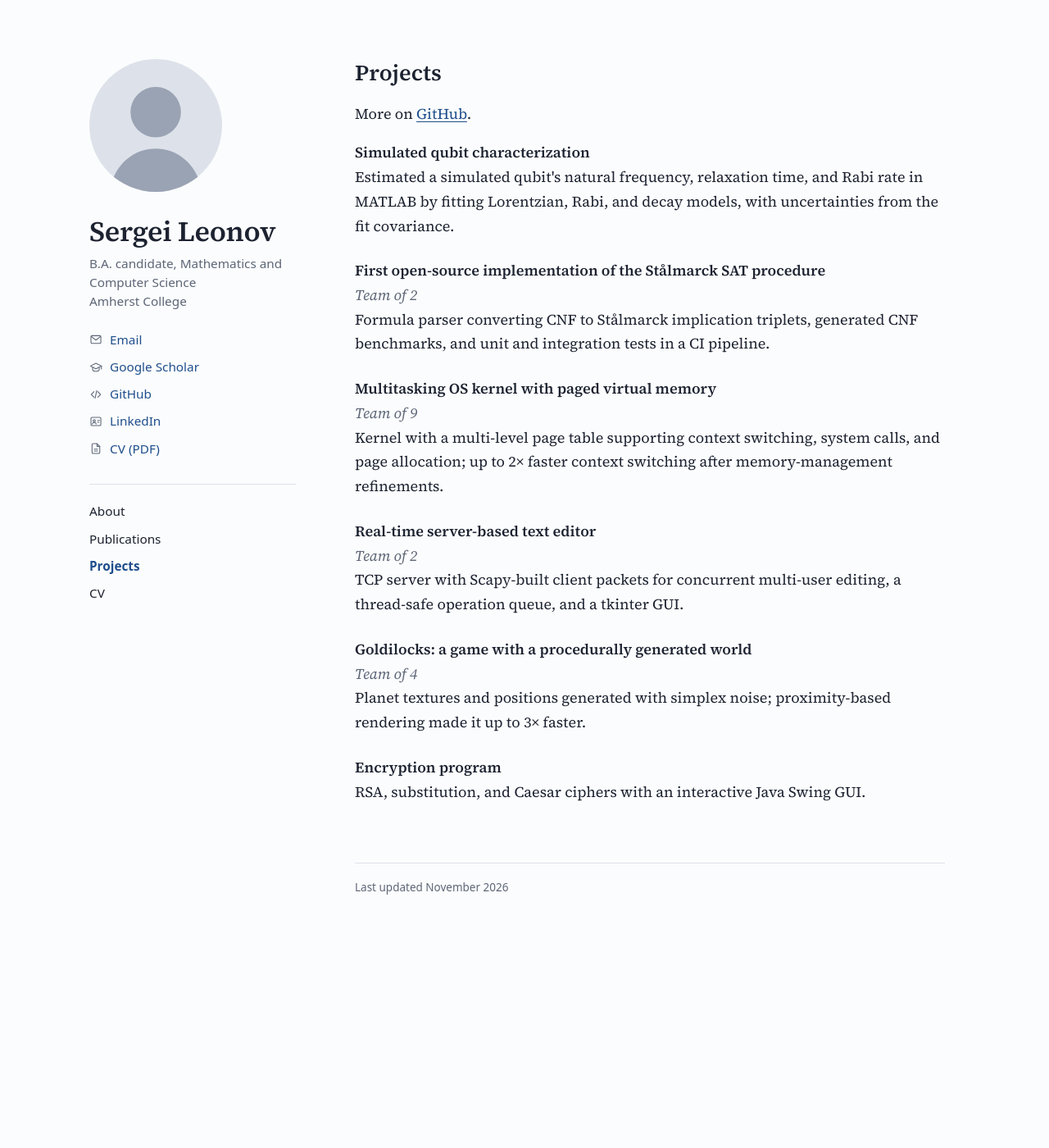
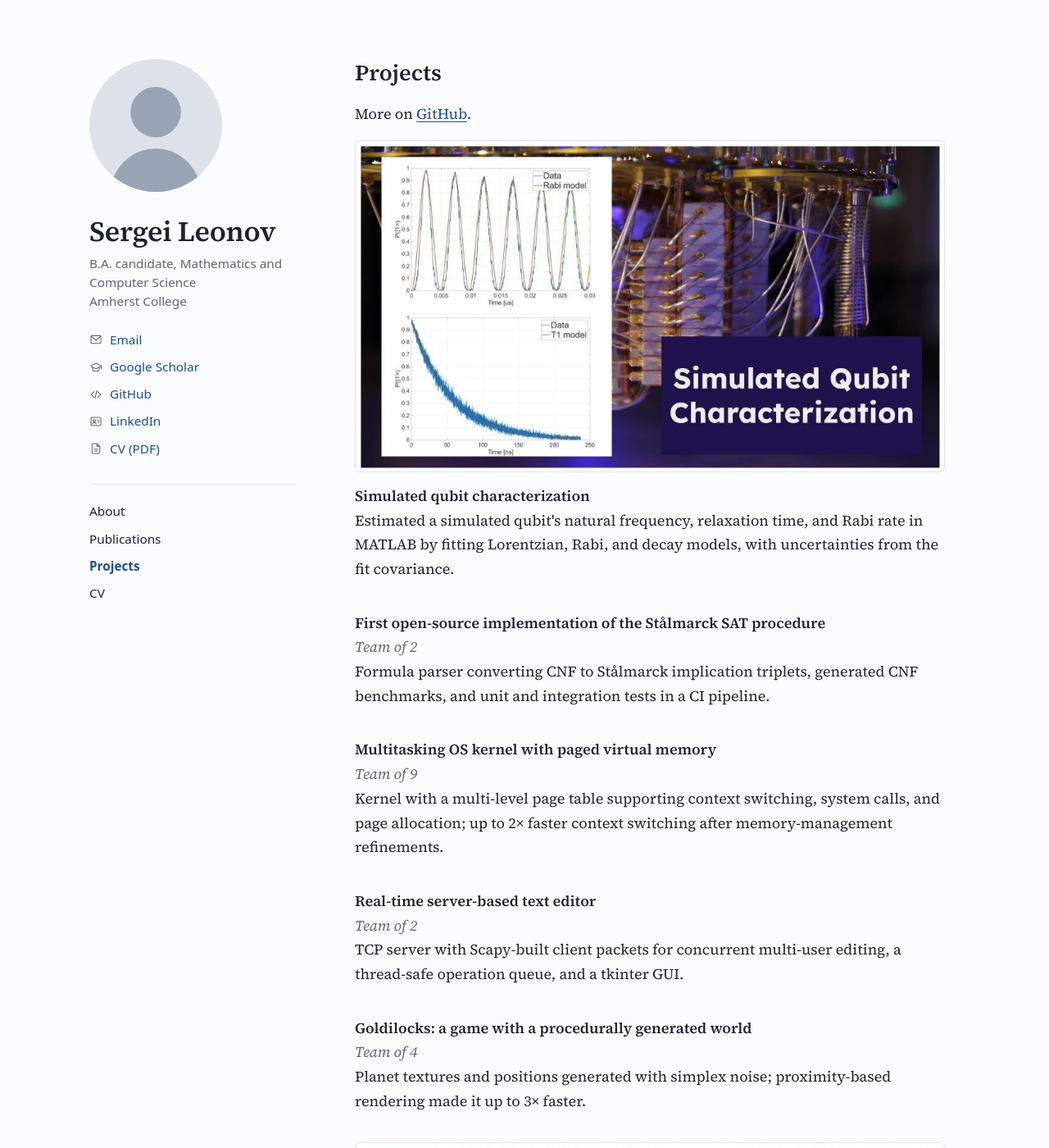
Before and after one commit to sergleonov/sergleonov.github.io, a Jekyll site: the page built from projects.md, in a window 1280 px wide and 1400 px high. Shown: the whole window at 82% size. Built offline with Jekyll 4.4.1, drawn with Linux system fonts in a browser that asks for light colours.

Commit message:
Add files via upload

```diff
--- /dev/null
+++ b/_includes/project.html
@@ -0,0 +1,26 @@
+{%- assign p = include.project -%}
+{%- assign vid = "" -%}
+{%- if p.video and p.video != "" -%}
+  {%- if p.video contains "youtu.be/" -%}{%- assign vid = p.video | split: "youtu.be/" | last | split: "?" | first -%}
+  {%- elsif p.video contains "/shorts/" -%}{%- assign vid = p.video | split: "/shorts/" | last | split: "?" | first -%}
+  {%- elsif p.video contains "v=" -%}{%- assign vid = p.video | split: "v=" | last | split: "&" | first -%}
+  {%- endif -%}
+{%- endif -%}
+{%- assign thumb = "" -%}
+{%- if p.thumbnail and p.thumbnail != "" -%}{%- assign thumb = p.thumbnail | relative_url -%}
+{%- elsif vid != "" -%}{%- assign thumb = "https://img.youtube.com/vi/" | append: vid | append: "/hqdefault.jpg" -%}{%- endif -%}
+<li class="project">
+{%- if p.embed and vid != "" -%}
+<div class="project-media"><iframe src="https://www.youtube-nocookie.com/embed/{{ vid }}" title="{{ p.title }} demo video" loading="lazy" allow="accelerometer; encrypted-media; gyroscope; picture-in-picture; fullscreen" allowfullscreen></iframe></div>
+{%- elsif thumb != "" -%}
+{%- if p.video and p.video != "" -%}
+<a class="project-media" href="{{ p.video }}" aria-label="Watch the {{ p.title }} demo on YouTube"><img src="{{ thumb }}" alt="" loading="lazy"><span class="play" aria-hidden="true"><svg viewBox="0 0 24 24" width="22" height="22"><path d="M8 5.5v13l11-6.5z" fill="currentColor"/></svg></span></a>
+{%- else -%}
+<div class="project-media"><img src="{{ thumb }}" alt="{{ p.title }}" loading="lazy"></div>
+{%- endif -%}
+{%- endif -%}
+<span class="pub-title">{{ p.title }}</span>{% if p.team %}<span class="pub-venue">{{ p.team }}</span>{% endif %}<span class="pub-authors">{{ p.text }}</span>
+{%- assign has_video = false -%}{%- if p.video and p.video != "" -%}{%- assign has_video = true -%}{%- endif -%}
+{%- assign has_repo = false -%}{%- if p.github and p.github != "" -%}{%- assign has_repo = true -%}{%- endif -%}
+{%- if has_video or has_repo -%}<span class="pub-links">{% if p.video and p.video != "" %}<a href="{{ p.video }}">Watch demo</a>{% endif %}{% if p.github and p.github != "" %}<a href="{{ p.github }}">GitHub</a>{% endif %}</span>{%- endif -%}
+</li>
--- a/assets/css/content.css
+++ b/assets/css/content.css
@@ -31,3 +31,45 @@ h3.year { font-size: 1rem; font-weight: 400; color: var(--muted, inherit); margi
 @media (max-width: 46rem) {
   .news li { grid-template-columns: 1fr; gap: 0; }
 }
+
+/* Projects, with optional video thumbnails */
+.projects { list-style: none; padding: 0; margin: 0; }
+.project { margin-bottom: 2rem; }
+.project-media {
+  position: relative;
+  display: block;
+  aspect-ratio: 16 / 9;
+  margin-bottom: 0.75rem;
+  border-radius: 6px;
+  overflow: hidden;
+  border: 1px solid var(--rule, rgba(127, 127, 127, 0.3));
+  background: var(--rule, rgba(127, 127, 127, 0.15));
+}
+.project-media img,
+.project-media iframe {
+  display: block;
+  width: 100%;
+  height: 100%;
+  object-fit: cover;
+  border: 0;
+}
+.project-media .play {
+  position: absolute;
+  left: 50%;
+  top: 50%;
+  width: 3.5rem;
+  height: 3.5rem;
+  margin: -1.75rem 0 0 -1.75rem;
+  display: grid;
+  place-items: center;
+  border-radius: 50%;
+  background: rgba(255, 255, 255, 0.92);
+  color: var(--accent, #1f4e8c);
+  box-shadow: 0 2px 10px rgba(0, 0, 0, 0.25);
+  transition: transform 0.15s ease;
+}
+.project-media .play svg { margin-left: 3px; }
+a.project-media:hover .play,
+a.project-media:focus-visible .play { transform: scale(1.08); }
+a.project-media:focus-visible { outline: 2px solid var(--accent, currentColor); outline-offset: 3px; }
+@media (prefers-reduced-motion: reduce) { .project-media .play { transition: none; } }
--- a/projects.md
+++ b/projects.md
@@ -4,7 +4,7 @@ title: Projects
 
 More on [GitHub](https://github.com/{{ site.author.github }}).
 
-<ul class="pubs">
-{% for p in site.data.projects %}<li class="pub"><span class="pub-title">{{ p.title }}</span>{% if p.team %}<span class="pub-venue">{{ p.team }}</span>{% endif %}<span class="pub-authors">{{ p.text }}</span>{% if p.github != "" %}<span class="pub-links"><a href="{{ p.github }}">GitHub</a></span>{% endif %}</li>
+<ul class="projects">
+{% for p in site.data.projects %}{% include project.html project=p %}
 {% endfor %}
 </ul>
```
Also changed, not shown: _data/projects.yml (+13 -2 lines), README.md, assets/img/projects/cryptography-program.jpg (added), assets/img/projects/qubit-characterization.jpg (added).
